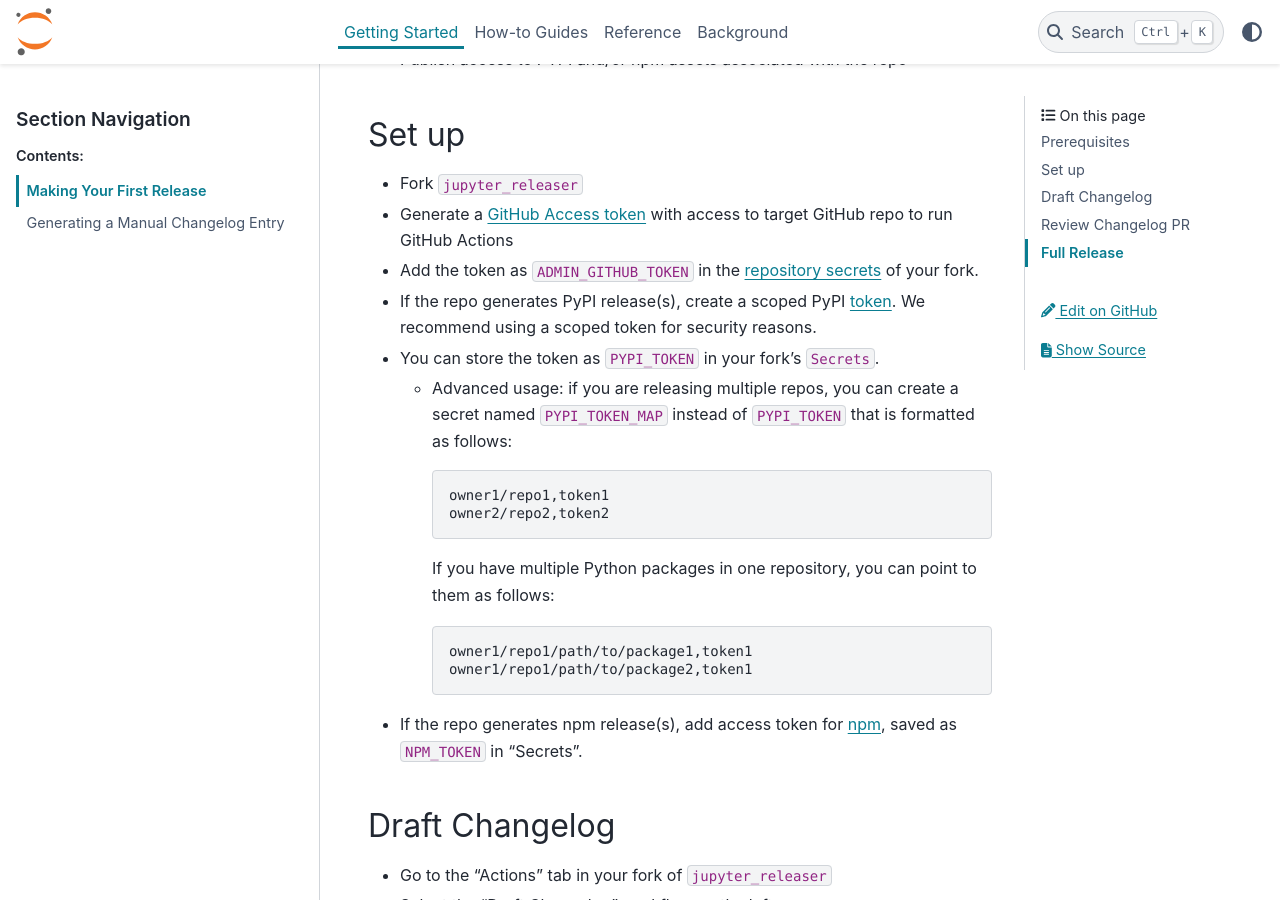
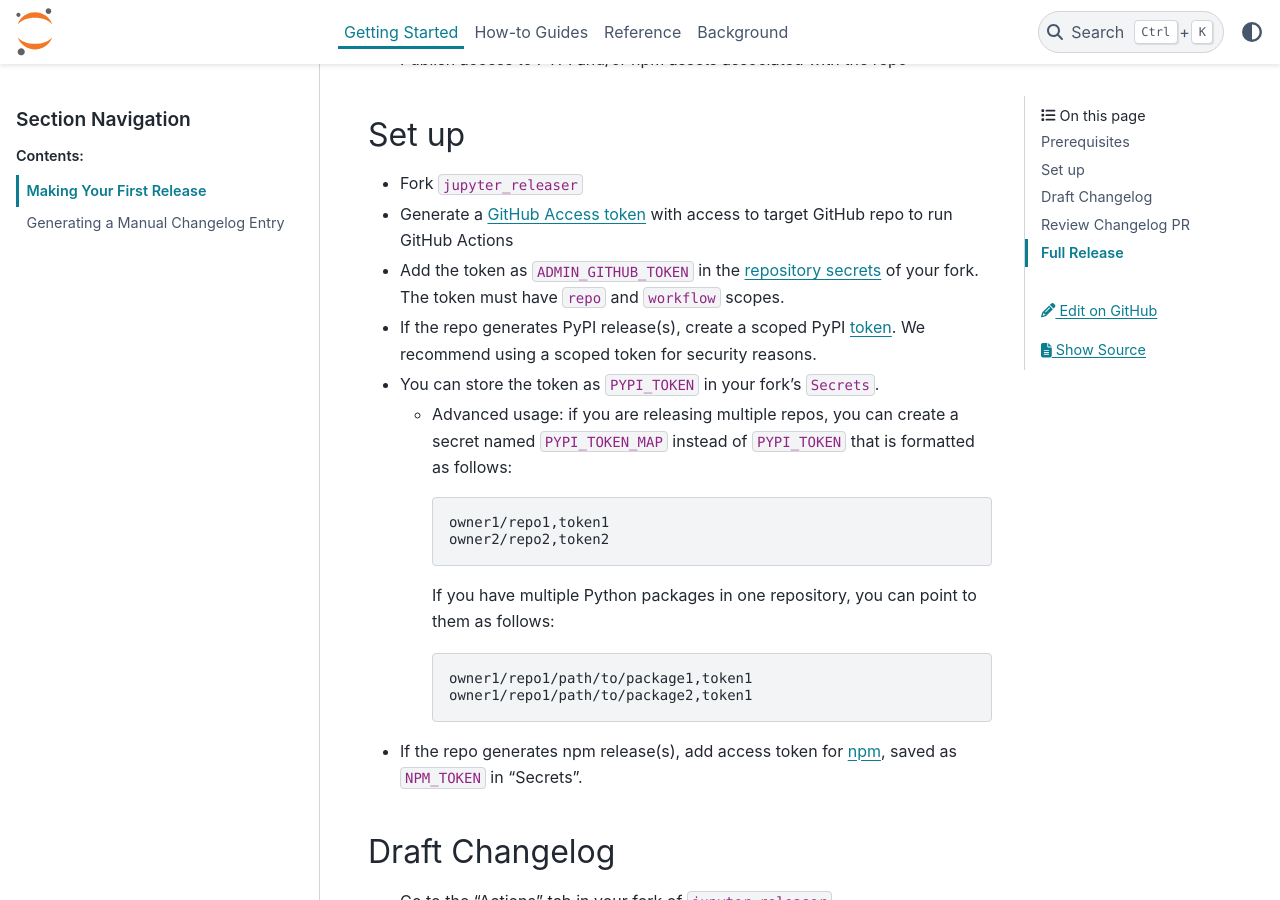
Before and after one commit to jupyter-server/jupyter_releaser, a Sphinx documentation site: the page built from docs/source/get_started/making_first_release.md, in a window 1280 px wide and 900 px high, scrolled down 344 px. Built offline with Sphinx 7.4.7 and the PyData theme 0.15.4, drawn with Linux system fonts in a browser that asks for light colours.

Commit message:
Clarify scopes needed for admin token

```diff
--- a/docs/source/get_started/making_first_release.md
+++ b/docs/source/get_started/making_first_release.md
@@ -12,7 +12,7 @@
 
 - Fork `jupyter_releaser`
 - Generate a [GitHub Access token](https://docs.github.com/en/github/authenticating-to-github/creating-a-personal-access-token) with access to target GitHub repo to run GitHub Actions
-- Add the token as `ADMIN_GITHUB_TOKEN` in the [repository secrets](https://docs.github.com/en/actions/reference/encrypted-secrets#creating-encrypted-secrets-for-a-repository) of your fork.
+- Add the token as `ADMIN_GITHUB_TOKEN` in the [repository secrets](https://docs.github.com/en/actions/reference/encrypted-secrets#creating-encrypted-secrets-for-a-repository) of your fork.  The token must have `repo` and `workflow` scopes.
 - If the repo generates PyPI release(s), create a scoped PyPI [token](https://packaging.python.org/guides/publishing-package-distribution-releases-using-github-actions-ci-cd-workflows/#saving-credentials-on-github). We recommend using a scoped token for security reasons.
 - You can store the token as `PYPI_TOKEN` in your fork's `Secrets`.
 
```
